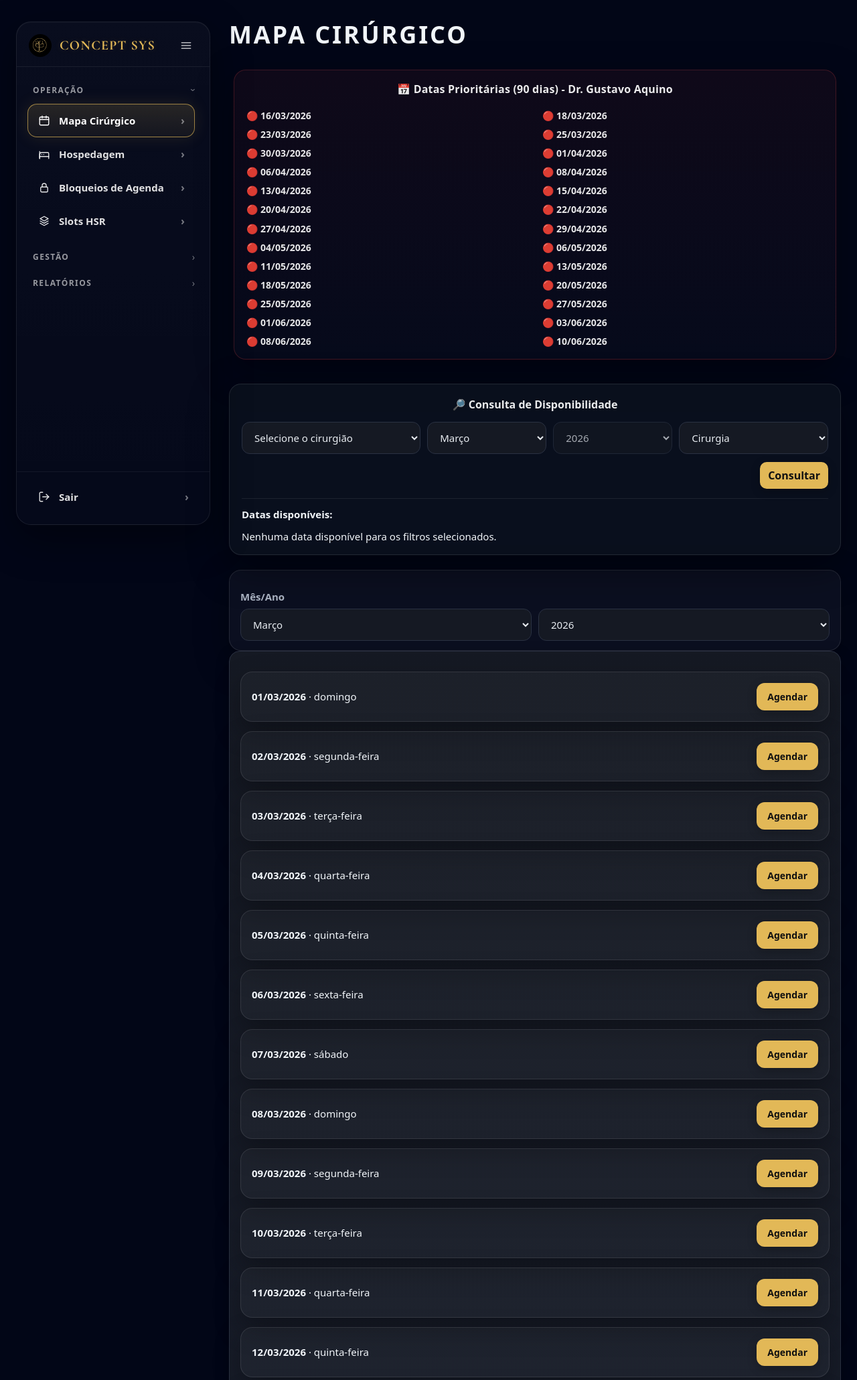
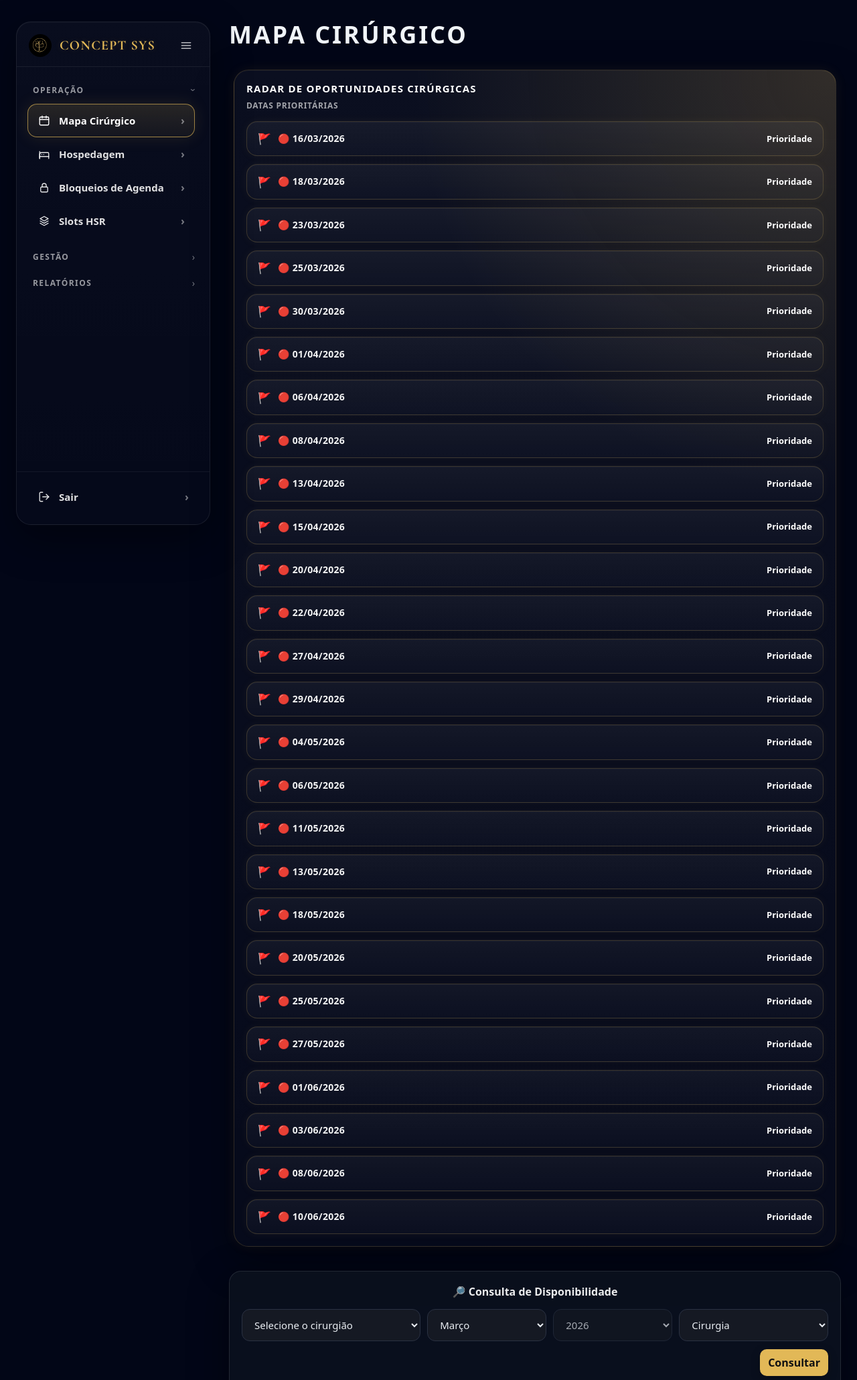
Before and after one commit to NextLevel2025Medical/agenda_consultorios, a FastAPI app: page /mapa in a window 1280 px wide. Shown: the top 2061 px of the page at 67% size. Run offline with FastAPI, Linux system fonts and the light colour scheme; the visitor is signed in with stand-in values (Sample User, id 1); data comes from the database, SQL or seed files in the repository; data that the repository does not hold is empty; some libraries are stand-ins or nearby versions.

Commit message:
Add files via upload

```diff
--- a/templates/mapa.html
+++ b/templates/mapa.html
@@ -286,68 +286,107 @@
     box-shadow: 0 18px 55px rgba(0,0,0,.35);
   }
 
+  /* ===== Radar de Oportunidades Cirúrgicas ===== */
+  .priority-card{
+    border-radius: 22px;
+    border: 1px solid rgba(226,184,87,.18);
+    padding: 18px;
+    background:
+      radial-gradient(circle at top right, rgba(226,184,87,.18), transparent 32%),
+      linear-gradient(180deg, rgba(255,255,255,.04), rgba(255,255,255,.02));
+    box-shadow:
+      0 22px 60px rgba(0,0,0,.38),
+      inset 0 1px 0 rgba(255,255,255,.03),
+      0 0 18px rgba(226,184,87,.08);
+    overflow: hidden;
+  }
+
+  .priority-card.red,
+  .priority-card.yellow,
+  .priority-card.green{
+    border-color: rgba(226,184,87,.18);
+  }
+
   .priority-head{
     display:flex;
     align-items:center;
-    justify-content:center;
-    margin-bottom: 10px;
+    justify-content:flex-start;
+    margin-bottom: 14px;
   }
 
   .priority-title{
-    font-size: 16px;
+    font-size: 15px;
     font-weight: 900;
-    text-align: center;
-    width: 100%;
-    color: rgba(255,255,255,.92);
-    letter-spacing: .2px;
+    text-transform: uppercase;
+    color: var(--gold-main);
+    letter-spacing: .08em;
+    line-height: 1.2;
   }
 
   .priority-sub{
-    font-size: 12.5px;
+    margin-top: 4px;
+    font-size: 12px;
     font-weight: 700;
-    color: rgba(255,255,255,.70);
+    color: rgba(255,255,255,.62);
+    letter-spacing: .06em;
+    text-transform: uppercase;
   }
 
   .priority-list{
-    display: grid;
-    grid-template-columns: repeat(2, minmax(0, 1fr));
-    gap: 8px 22px; /* linha / coluna */
-    margin-top: 6px;
+    display:grid;
+    grid-template-columns: 1fr;
+    gap: 12px;
+    margin-top: 8px;
   }
 
   .priority-item{
-    font-size: 14px;
-    font-weight: 800;
-    color: rgba(255,255,255,.90);
-    display: flex;
-    align-items: center;
-    gap: 10px;
-    line-height: 1.15;
-    padding: 2px 0;
+    display:flex;
+    align-items:center;
+    justify-content:space-between;
+    gap: 12px;
+    padding: 14px 16px;
+    border-radius: 16px;
+    border: 1px solid rgba(226,184,87,.20);
+    background:
+      linear-gradient(180deg, rgba(255,255,255,.05), rgba(255,255,255,.025));
+    box-shadow:
+      inset 0 1px 0 rgba(255,255,255,.04),
+      0 0 14px rgba(226,184,87,.06);
   }
 
-  /* variações por modo (você já passa priority_mode do backend) */
-  .priority-card.red{
-    border-color: rgba(239,68,68,.22);
-    background: linear-gradient(180deg, rgba(239,68,68,.06), rgba(255,255,255,.02));
+  .priority-item-left{
+    display:flex;
+    align-items:center;
+    gap: 10px;
+    min-width: 0;
   }
 
-  .priority-card.yellow{
-    border-color: rgba(226,184,87,.25);
-    background: linear-gradient(180deg, rgba(226,184,87,.08), rgba(255,255,255,.02));
+  .priority-flag{
+    font-size: 16px;
+    line-height: 1;
   }
 
-  .priority-card.green{
-    border-color: rgba(16,185,129,.20);
-    background: linear-gradient(180deg, rgba(16,185,129,.08), rgba(255,255,255,.02));
+  .priority-date{
+    font-size: 14px;
+    font-weight: 900;
+    color: rgba(255,255,255,.95);
+    letter-spacing: .02em;
+    white-space: nowrap;
+  }
+
+  .priority-days{
+    font-size: 13px;
+    font-weight: 800;
+    color: var(--gold-main);
+    white-space: nowrap;
   }
 
   .priority-ok{
     font-size: 14px;
     font-weight: 800;
     color: rgba(255,255,255,.88);
+    line-height: 1.4;
   }
-
   .filters-panel{
     margin-top: 18px;
     padding: 14px 16px;
@@ -460,14 +499,28 @@
       <div class="priority-card {{ priority_mode }}">
         <div class="priority-head">
           <div>
-            <div class="priority-title">📅 Datas Prioritárias (90 dias) - Dr. Gustavo Aquino</div>
+            <div class="priority-title">Radar de Oportunidades Cirúrgicas</div>
+            <div class="priority-sub">Datas prioritárias</div>
           </div>
         </div>
 
         {% if priority_items and priority_items|length > 0 %}
           <div class="priority-list">
             {% for item in priority_items %}
-              <div class="priority-item">{{ item }}</div>
+              {% set parts = item.split(' - ') %}
+              <div class="priority-item">
+                <div class="priority-item-left">
+                  <span class="priority-flag">🚩</span>
+                  <span class="priority-date">{{ parts[0] }}</span>
+                </div>
+                <div class="priority-days">
+                  {% if parts|length > 1 %}
+                    {{ parts[1] }}
+                  {% else %}
+                    Prioridade
+                  {% endif %}
+                </div>
+              </div>
             {% endfor %}
           </div>
         {% else %}
@@ -475,7 +528,6 @@
         {% endif %}
       </div>
     </div>
-
     <div class="avail-wrap">
       <div class="avail-card">
         <div class="avail-title">🔎 Consulta de Disponibilidade</div>
```
